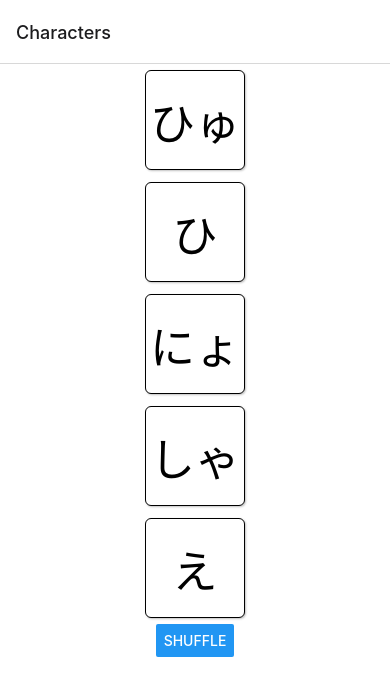
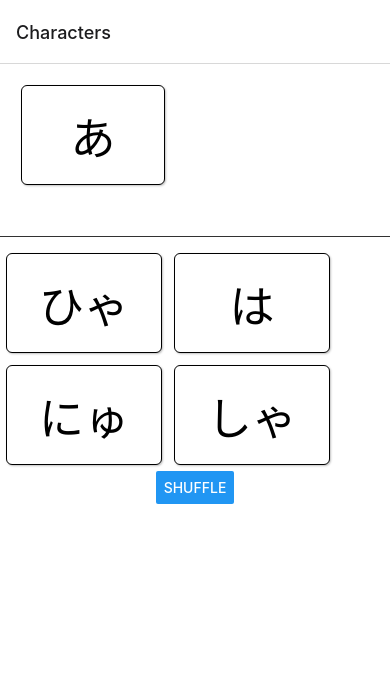
Before and after one commit to LuisSalTorro/Japanese-Character-Study-Game, a React Native app: screen / in a window 390 px wide. Both pictures are taken after a click on the button "GO TO THE MAIN PAGE". Shown: the top 696 px of the page. Built offline with nearby package versions, Linux system fonts and the light colour scheme.

Commit message:
Add types of cards

```diff
--- a/src/Components/CharacterCard.jsx
+++ b/src/Components/CharacterCard.jsx
@@ -1,10 +1,11 @@
-import { useState } from 'react';
 import { StyleSheet, Text, View } from 'react-native';
 
 const CharacterCard = props => {
     const hiragana = props.character.Hiragana
     const katakana = props.character.Katakana
     const romaji = props.character.Romaji
+
+    const displayCharacter = props.displayCharacter
 
     return (
         <View style={styles.card}>
@@ -31,15 +32,15 @@ const styles = StyleSheet.create({
     marginHorizontal: 6,
     marginVertical: 6,
 
-    width: 100,
+    width: '40%',
     height: 100,
+    padding: 15,
 
-    justifyContent: 'center'
+    justifyContent: 'center',
   },
-
   text: {
       fontSize: 45,
-      alignSelf: 'center'
+      alignSelf: 'center',
   }
 });
 
--- /dev/null
+++ b/src/MainDisplay/CardChoices.jsx
@@ -0,0 +1,24 @@
+import { StyleSheet, Text, View } from 'react-native';
+
+import CharacterCard from "./../Components/CharacterCard"
+
+const CardChoices = ({ characterSets, displayCharacter, correctAnswerSet }) => {
+    const renderCards = () => {
+        return characterSets.map((item, index)=> <CharacterCard key={index} character={item} />)
+    }
+
+    return (
+        <View style={styles.container}>
+            {renderCards()}
+        </View>
+    )
+}
+
+const styles = StyleSheet.create({
+    container: {
+        width: '100%',
+        flexDirection: 'row',
+        flexWrap: 'wrap',
+    }
+})
+export default CardChoices;
--- a/src/MainDisplay/FrontPage.jsx
+++ b/src/MainDisplay/FrontPage.jsx
@@ -1,16 +1,26 @@
-import { useState } from 'react';
+import { useEffect, useState } from 'react';
 import { StyleSheet, Text, View, ScrollView, Button} from 'react-native';
 import hiragana_katakana from "./../../json/hiragana_katakana"
 
 import CharacterCard from "./../Components/CharacterCard"
+import TopCard from './TopCard';
+import CardChoices from './CardChoices';
 
 const FrontPage = props => {
   const navigation = props.navigation
   const routeParams = props.route.params
   const username = routeParams.username
-  const numberOfChoices = 5
+  const numberOfChoices = 4
   const [characters, setCharacters] = useState(hiragana_katakana)
   const [currentArrayIndex, setCurrentArrayIndex] = useState(0)
+
+  const [topCard, setTopCard] = useState(null)
+  const [choiceCards, setChoiceCards] = useState([])
+
+  useEffect(() => {
+    changeTopCard()
+    selectRandomCharacters()
+  }, [currentArrayIndex, characters])
 
   const shuffleCharacters = () => {
     let charactersArray = characters
@@ -35,29 +45,43 @@ const FrontPage = props => {
     }
   }
 
+  const getRandomNumber = (max = (characters.length - 1)) => {
+    return Math.floor(Math.random() * (max - 1))
+  }
+
+  const changeTopCard = () => {
+    setTopCard(characters[currentArrayIndex])
+  }
+
   const selectRandomCharacters = () => {
-    let arrayOfRandomCharacterObjects = []
+    let randomChoices = []
     let currentIndexes = [currentArrayIndex]
-    const getRandomNumber = () => Math.floor(Math.random() * (characters.length - 1))
     for (let i = 0; i < numberOfChoices; i++) {
       let randomNumber = getRandomNumber()
       while (currentIndexes.includes(randomNumber)) {
         randomNumber = getRandomNumber()
       }
       let characterSet = characters[randomNumber]
-      arrayOfRandomCharacterObjects.push(characterSet)
+      randomChoices.push(characterSet)
       currentIndexes.push(randomNumber)
     }
-    return Object.entries(arrayOfRandomCharacterObjects).map(([key, value]) => <CharacterCard key={key} character={value} /> )
+
+    setChoiceCards(randomChoices)
+  }
+
+  const displayChoiceCards = () => {
+    return <CardChoices characterSets={choiceCards} correctAnswerSet={topCard} />
   }
 
   return (
       <ScrollView style={styles.outerContainer}>
         <View style={styles.container}>
           <View style={styles.cards}>
-            <View>
-              {selectRandomCharacters()}
-            </View>
+
+            { topCard && <TopCard characterSet={topCard} /> }
+
+            <View style={styles.bottomLine}></View>
+            { topCard && displayChoiceCards() }
           </View>
           <Button
             title='shuffle'
@@ -73,16 +97,19 @@ const styles = StyleSheet.create({
     flex: 1,
     backgroundColor: '#fff',
     alignItems: 'center',
-    justifyContent: 'center',
   },
   cards: {
-    flex: 1,
     backgroundColor: '#fff',
-    alignItems: 'center',
-    justifyContent: 'center',
-    flexDirection: 'column'
   },
-  outerContainer: { backgroundColor: '#fff'}
+  bottomLine: {
+    padding: 15,
+    marginBottom: 10,
+    borderBottomColor: 'rgba(50, 50, 50, 1)',
+    borderBottomWidth: StyleSheet.hairlineWidth
+  },
+  outerContainer: {
+    backgroundColor: '#fff'
+  }
 });
 
 export default FrontPage;
--- /dev/null
+++ b/src/MainDisplay/TopCard.jsx
@@ -0,0 +1,21 @@
+import { StyleSheet, Text, View } from 'react-native';
+
+import CharacterCard from "./../Components/CharacterCard"
+
+const TopCard = ({ characterSet, displayCharacter }) => {
+    return (
+        <View style={styles.container}>
+            <CharacterCard character={characterSet} />
+        </View>
+    )
+}
+
+const styles = StyleSheet.create({
+    container: {
+        alignSelf: 'center',
+        padding: 15,
+        width: '100%',
+        flexDirection: 'row',
+    }
+})
+export default TopCard;
```
